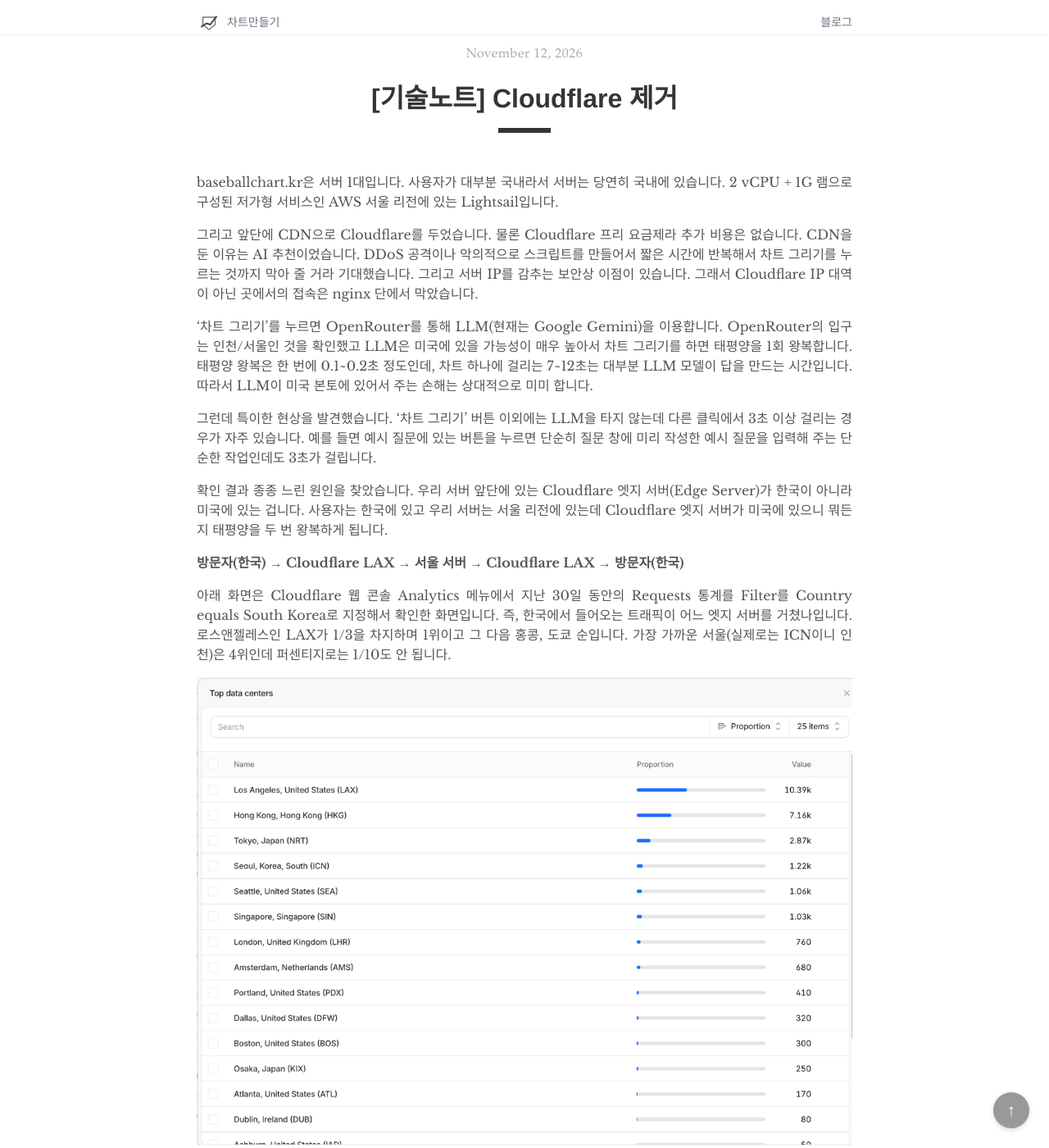
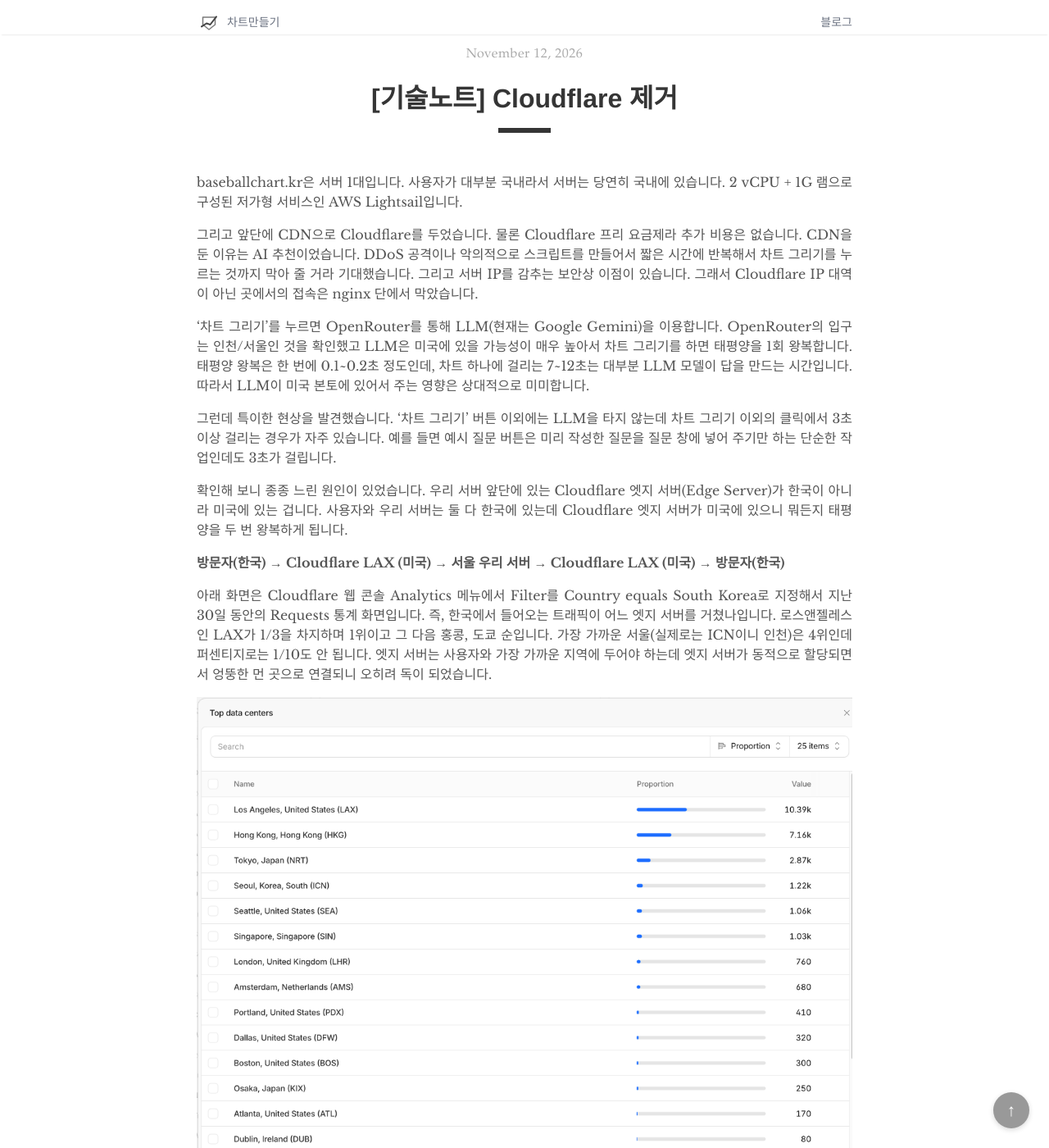
Before and after one commit to sylvakr/baseball-chart-blog, a Jekyll site: the page built from _posts/2026-11-12-cloudflare.md, in a window 1280 px wide and 1400 px high. Shown: the whole window at 82% size. Built offline with Jekyll 4.4.1, drawn with Linux system fonts in a browser that asks for light colours; some of the changed text lies outside the part shown.

Commit message:
vault backup: 2026-11-15 10:14:56

```diff
--- a/_posts/2026-11-12-cloudflare.md
+++ b/_posts/2026-11-12-cloudflare.md
@@ -4,27 +4,27 @@ title: "[기술노트] Cloudflare 제거"
 sticky: false
 hidden: false
 ---
-baseballchart.kr은 서버 1대입니다. 사용자가 대부분 국내라서 서버는 당연히 국내에 있습니다. 2 vCPU + 1G 램으로 구성된 저가형 서비스인 AWS 서울 리전에 있는 Lightsail입니다.
+baseballchart.kr은 서버 1대입니다. 사용자가 대부분 국내라서 서버는 당연히 국내에 있습니다. 2 vCPU + 1G 램으로 구성된 저가형 서비스인 AWS Lightsail입니다.
 
 그리고 앞단에 CDN으로 Cloudflare를 두었습니다. 물론 Cloudflare 프리 요금제라 추가 비용은 없습니다. CDN을 둔 이유는 AI 추천이었습니다. DDoS 공격이나 악의적으로 스크립트를 만들어서 짧은 시간에 반복해서 차트 그리기를 누르는 것까지 막아 줄 거라 기대했습니다. 그리고 서버 IP를 감추는 보안상 이점이 있습니다. 그래서 Cloudflare IP 대역이 아닌 곳에서의 접속은 nginx 단에서 막았습니다.
 
-‘차트 그리기’를 누르면 OpenRouter를 통해 LLM(현재는 Google Gemini)을 이용합니다. OpenRouter의 입구는 인천/서울인 것을 확인했고 LLM은 미국에 있을 가능성이 매우 높아서 차트 그리기를 하면 태평양을 1회 왕복합니다. 태평양 왕복은 한 번에 0.1~0.2초 정도인데, 차트 하나에 걸리는 7~12초는 대부분 LLM 모델이 답을 만드는 시간입니다. 따라서 LLM이 미국 본토에 있어서 주는 손해는 상대적으로 미미 합니다.
+‘차트 그리기’를 누르면 OpenRouter를 통해 LLM(현재는 Google Gemini)을 이용합니다. OpenRouter의 입구는 인천/서울인 것을 확인했고 LLM은 미국에 있을 가능성이 매우 높아서 차트 그리기를 하면 태평양을 1회 왕복합니다. 태평양 왕복은 한 번에 0.1~0.2초 정도인데, 차트 하나에 걸리는 7~12초는 대부분 LLM 모델이 답을 만드는 시간입니다. 따라서 LLM이 미국 본토에 있어서 주는 영향은 상대적으로 미미합니다.
 
-그런데 특이한 현상을 발견했습니다. ‘차트 그리기’ 버튼 이외에는 LLM을 타지 않는데 다른 클릭에서 3초 이상 걸리는 경우가 자주 있습니다. 예를 들면 예시 질문에 있는 버튼을 누르면 단순히 질문 창에 미리 작성한 예시 질문을 입력해 주는 단순한 작업인데도 3초가 걸립니다.
+그런데 특이한 현상을 발견했습니다. ‘차트 그리기’ 버튼 이외에는 LLM을 타지 않는데 차트 그리기 이외의 클릭에서 3초 이상 걸리는 경우가 자주 있습니다. 예를 들면 예시 질문 버튼은 미리 작성한 질문을 질문 창에 넣어 주기만 하는 단순한 작업인데도 3초가 걸립니다.
 
-확인 결과 종종 느린 원인을 찾았습니다. 우리 서버 앞단에 있는 Cloudflare 엣지 서버(Edge Server)가 한국이 아니라 미국에 있는 겁니다. 사용자는 한국에 있고 우리 서버는 서울 리전에 있는데 Cloudflare 엣지 서버가 미국에 있으니 뭐든지 태평양을 두 번 왕복하게 됩니다.
+확인해 보니 종종 느린 원인이 있었습니다. 우리 서버 앞단에 있는 Cloudflare 엣지 서버(Edge Server)가 한국이 아니라 미국에 있는 겁니다. 사용자와 우리 서버는 둘 다 한국에 있는데 Cloudflare 엣지 서버가 미국에 있으니 뭐든지 태평양을 두 번 왕복하게 됩니다.
 
-**방문자(한국) → Cloudflare LAX → 서울 서버 → Cloudflare LAX → 방문자(한국)**
+**방문자(한국) → Cloudflare LAX (미국) → 서울 우리 서버 → Cloudflare LAX (미국) → 방문자(한국)**
 
-아래 화면은 Cloudflare 웹 콘솔 Analytics 메뉴에서 지난 30일 동안의 Requests 통계를 Filter를 Country equals South Korea로 지정해서 확인한 화면입니다. 즉, 한국에서 들어오는 트래픽이 어느 엣지 서버를 거쳤나입니다. 로스앤젤레스인 LAX가 1/3을 차지하며 1위이고 그 다음 홍콩, 도쿄 순입니다. 가장 가까운 서울(실제로는 ICN이니 인천)은 4위인데 퍼센티지로는 1/10도 안 됩니다.
+아래 화면은 Cloudflare 웹 콘솔 Analytics 메뉴에서 Filter를 Country equals South Korea로 지정해서 지난 30일 동안의 Requests 통계 화면입니다. 즉, 한국에서 들어오는 트래픽이 어느 엣지 서버를 거쳤나입니다. 로스앤젤레스인 LAX가 1/3을 차지하며 1위이고 그 다음 홍콩, 도쿄 순입니다. 가장 가까운 서울(실제로는 ICN이니 인천)은 4위인데 퍼센티지로는 1/10도 안 됩니다. 엣지 서버는 사용자와 가장 가까운 지역에 두어야 하는데 엣지 서버가 동적으로 할당되면서 엉뚱한 먼 곳으로 연결되니 오히려 독이 되었습니다.
 
 ![](/assets/images/2026-11-12-cloudflare.png)
 
-클로드 코드가 찾아 준 개발자 후기에는 Cloudflare를 유료 요금제인 Pro(연간 결제 시 월 $20, 월 결제 시 $25)로 올리자 바로 국내 거점으로 바뀌었다는 사례와 Pro에서도 LAX로 간다는 사례가 둘 다 있습니다. 국내 거점(ICN)을 확실히 받으려면 그 이상 요금제가 필요하다는 글도 있습니다.
+클로드 코드가 찾아 준 개발자 후기에는 Cloudflare를 유료 요금제인 Pro(연간 결제 시 월 $20, 월 결제 시 $25)로 올리자 바로 엣지 서버가 국내 거점으로 바뀌었다는 사례와 Pro에서도 LAX로 간다는 사례가 둘 다 있습니다. 국내 거점(ICN)을 확실히 받으려면 그 이상 요금제가 필요하다는 글도 있습니다.
 
-**결론적으로 Cloudflare를 걷어냈습니다.** 걷어내면서 잃은 것은 두 가지입니다. 하나는 DDoS 방어인데 DDoS 공격을 받을 만큼 유명한 서비스가 아니라서 걱정이 없습니다. 다른 하나는 서버 IP가 이제 드러난다는 점입니다. 그래도 반복 클릭은 처음부터 Cloudflare가 아니라 nginx 단계와 그 이후 app 단계에서 막고 있었습니다. 짧은 시간 안에 허용치를 넘어서면 자동으로 적절한 조치를 합니다.
+**결론적으로 Cloudflare를 걷어냈습니다.** 걷어내면서 잃은 것은 두 가지입니다. 하나는 DDoS 방어인데 DDoS 공격을 받을 만큼 유명한 서비스가 아니라서 걱정이 없습니다. 다른 하나는 서버 IP가 이제 드러난다는 점입니다. Cloudflare와 무관하게 처음부터 nginx와 그 이후 app 단계에서 짧은 시간 안에 허용치를 넘어서는 연결이 들어오면 자동으로 적절한 조치를 하고 있습니다.
 
-Cloudflare를 걷어내면서 확실히 사용자 체감 속도가 빨라졌습니다. 홍콩·도쿄가 아니라 최악인 LA를 두 번 왕복하는 일이 없어졌으니까요. 같은 PC에서 같은 방법으로 서버에 간단한 요청을 보내 응답 시간을 재 보았습니다.
+Cloudflare를 걷어내면서 확실히 사용자 체감 속도가 빨라졌습니다. 최악인 LA를 두 번 왕복하는 일이 없어졌으니까요. 같은 PC에서 같은 방법으로 서버에 간단한 요청을 보내 응답 시간을 재 보았습니다.
 
 | | 접속 지점 | 응답 시간 |
 |---|---|---|
@@ -33,7 +33,7 @@ Cloudflare를 걷어내면서 확실히 사용자 체감 속도가 빨라졌습
 
 약 40배 빨라졌습니다. 다만 집 회선 한 곳에서 잰 값입니다.
 
-그리고 이번 일을 겪으면서 플러스로 하나 더 소득이 있었습니다. 예시 질문을 누르면 서버를 거칠 이유가 없는데 지금까지 서버에서 처리를 하고 있었습니다. 예시 질문은 자주 바뀌는 내용도 아니고 충분히 브라우저에서 저장해서 처리할 수 있는데 클로드 코드가 서버에서 처리하게 개발해 놓은 것을 알게 되었습니다. 브라우저에서 처리하도록 수정해서 이제는 예시 질문을 누르면 서버로 가지도 않아서 빛의 속도로 바뀝니다.
+그리고 이번 일을 겪으면서 플러스로 하나 더 소득이 있었습니다. 예시 질문을 누르면 지금까지 서버에서 처리를 하고 있었습니다. 예시 질문은 자주 바뀌는 내용도 아니고 충분히 브라우저에서 미리 저장해서 처리할 수 있는데 클로드 코드가 서버에서 처리하게 개발해 놓은 것을 알게 되었습니다. 브라우저에서 처리하도록 수정해서 이제는 예시 질문을 누르면 서버로 가지도 않아서 빛의 속도로 바뀝니다.
 
 P.S.
-상단 우측에 있는 3종 세트인 드래프트, 선수 이동, 역대 감독 페이지는 LLM과는 아무 상관 없고 구운 화면입니다. 따라서 한 번 가져오면 1시간 이후 캐시가 만료되기 전까지는 그 화면 안의 검색·슬라이더·툴팁이 서버 없이 브라우저에서만 처리됩니다. 그래서 체감 속도가 엄청 빠릅니다. 의견 보내기나 아직 열어 보지 않은 다른 화면처럼 서버가 필요한 것은 예외입니다.
+상단 우측에 있는 3종 세트인 드래프트, 선수 이동, 역대 감독 페이지는 LLM과는 아무 상관없고 구운 화면입니다. 따라서 한 번 가져오면 1시간 이후 캐시가 만료되기 전까지는 그 화면 안의 검색·슬라이더·툴팁이 서버 없이 브라우저에서만 처리됩니다. 그래서 체감 속도가 엄청 빠릅니다. 의견 보내기나 아직 열어 보지 않은 다른 화면처럼 서버가 필요한 것은 예외입니다.
```
Also changed, not shown: .obsidian/appearance.json.
